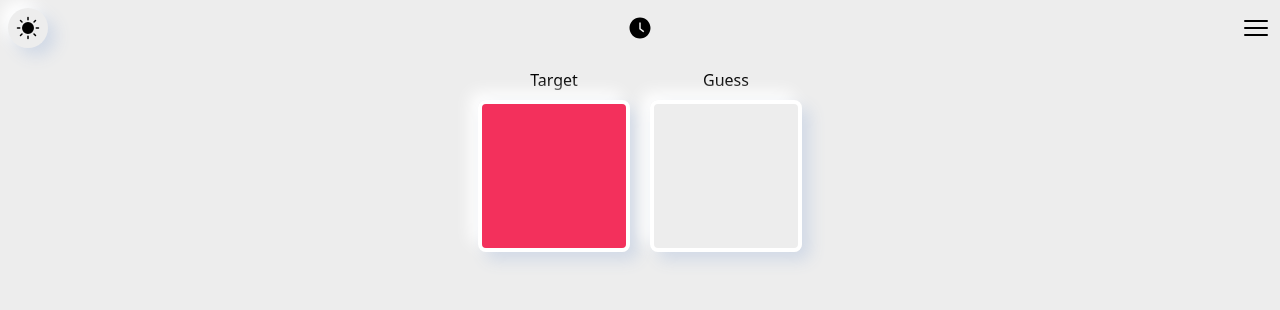
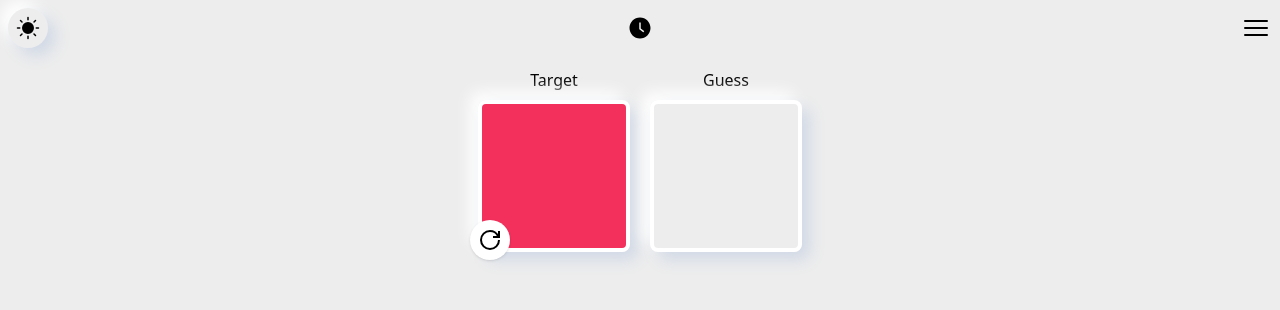
Before and after one commit to 19Nikola96/hexacodle, a Next.js app: page /unlimited in a window 1280 px wide. Shown: the top 310 px of the page. Built offline with nearby package versions, Linux system fonts and the light colour scheme.

Commit message:
add reset for unlimitede mode

```diff
--- a/app/_cross_project/ui_components/Header.tsx
+++ b/app/_cross_project/ui_components/Header.tsx
@@ -22,7 +22,7 @@ const Header = () => {
 
   return (
     <>
-      <div className="flex justify-between z-40 items-center">
+      <header className="flex justify-between z-40 items-center">
         <DarkModeToggle />
         <Link href={isPathnameHome ? "/unlimited" : "/"} className="p-3">
           {isPathnameHome ? (
@@ -48,7 +48,7 @@ const Header = () => {
           rounded
           size={24}
         />
-      </div>
+      </header>
       <Modal
         modalRef={modalRef}
         isOpen={isOpen}
--- /dev/null
+++ b/app/_cross_project/ui_components/ResetButton.tsx
@@ -0,0 +1,32 @@
+import { cn } from "@/app/_cross_project/utils";
+import React, { useState } from "react";
+import { GrPowerReset } from "react-icons/gr";
+
+type ResetButtonProps = { resetHexacodle: () => void };
+
+const ResetButton = ({ resetHexacodle }: ResetButtonProps) => {
+  const [isClicked, setIsClicked] = useState(false);
+
+  return (
+    <button
+      onClick={() => {
+        resetHexacodle();
+        setIsClicked(true);
+        setTimeout(() => {
+          setIsClicked(false);
+        }, 200);
+      }}
+      type="button"
+      className={cn(
+        "bg-white shadow flex items-center justify-center text-2xl w-10 h-10 rounded-full cursor-pointer absolute -bottom-2 -left-2 z-40",
+        isClicked
+          ? "clicked-button-animation rotate-360 transition-all"
+          : "transition-none",
+      )}
+    >
+      <GrPowerReset />
+    </button>
+  );
+};
+
+export default ResetButton;
--- /dev/null
+++ b/app/_cross_project/ui_components/SmoothArrow/SmoothArrow.css
@@ -0,0 +1,41 @@
+.arrow {
+  position: absolute;
+  top: 50%;
+  left: 50%;
+  transform: translate(-50%, -50%);
+  transform: rotate(90deg);
+  cursor: pointer;
+}
+
+.arrow span {
+  display: block;
+  width: 10px;
+  height: 10px;
+  border-bottom: 2px solid #000;
+  border-right: 2px solid #000;
+  transform: rotate(45deg);
+  margin: -5px;
+  animation: animate 2s infinite;
+}
+
+.arrow span:nth-child(2) {
+  animation-delay: -0.2s;
+}
+
+.arrow span:nth-child(3) {
+  animation-delay: -0.4s;
+}
+
+@keyframes animate {
+  0% {
+      opacity: 0;
+      transform: rotate(45deg) translate(-20px, -20px);
+  }
+  50% {
+      opacity: 1;
+  }
+  100% {
+      opacity: 0;
+      transform: rotate(45deg) translate(20px, 20px);
+  }
+}
--- /dev/null
+++ b/app/_cross_project/ui_components/SmoothArrow/SmoothArrow.tsx
@@ -0,0 +1,14 @@
+import React from "react";
+import "./SmoothArrow.css";
+
+const SmoothArrow = () => {
+  return (
+    <div className="arrow">
+      <span></span>
+      <span></span>
+      <span></span>
+    </div>
+  );
+};
+
+export default SmoothArrow;
--- a/app/_use_cases/Hexacodle/domain/useHexacodle.ts
+++ b/app/_use_cases/Hexacodle/domain/useHexacodle.ts
@@ -24,6 +24,7 @@ type UseHexacodleReturn = {
   setSelectedTile: (key: string) => void;
   updateGuess: (value: string) => void;
   validateGuess: () => void;
+  resetHexacodle: () => void;
 };
 
 type UseHexacodleParams = { isUnlimited: boolean | undefined };
@@ -36,6 +37,7 @@ export const useHexacodle = ({
   const [currentGuess, setCurrentGuess] = useState<Guess>(
     CURRENT_GUESS_DEFAULT_VALUE,
   );
+  const [resetTrigger, setResetTrigger] = useState<number>(0);
   const { isOpen, openModal, modalRef } = useModal({
     blockOutsideClosing: false,
   });
@@ -50,7 +52,8 @@ export const useHexacodle = ({
       generateHexColorWithSeed(
         isUnlimited ? Math.random() : computeTodayDateIntoSeed(),
       ),
-    [isUnlimited],
+    // eslint-disable-next-line react-hooks/exhaustive-deps
+    [isUnlimited, resetTrigger],
   );
 
   const targetHexColorMap = useMemo(() => {
@@ -202,6 +205,15 @@ export const useHexacodle = ({
     };
   }, [handleKeyPress]);
 
+  const resetHexacodle = () => {
+    if (isUnlimited) {
+      setResetTrigger((prev) => prev + 1);
+      setSelectedTile("1");
+      setGuessedHexColors([]);
+      setCurrentGuess(CURRENT_GUESS_DEFAULT_VALUE);
+    }
+  };
+
   return {
     targetHexColor,
     lastGuessedHexColor,
@@ -214,5 +226,6 @@ export const useHexacodle = ({
     setSelectedTile,
     updateGuess,
     validateGuess,
+    resetHexacodle,
   };
 };
--- a/app/_use_cases/Hexacodle/ui_components/ColoredSquare.tsx
+++ b/app/_use_cases/Hexacodle/ui_components/ColoredSquare.tsx
@@ -1,5 +1,6 @@
 "use client";
 
+import ResetButton from "@/app/_cross_project/ui_components/ResetButton";
 import { Guess } from "@/app/_use_cases/Hexacodle/domain/constants";
 import { transformGuessIntoHexaString } from "@/app/_use_cases/Hexacodle/domain/transformGuessIntoHexaString";
 
@@ -9,19 +10,24 @@ type ColoredSquareProps = {
   hexColor?: string | undefined;
   label: string;
   guessedHexColors?: Guess[] | undefined;
+  resetHexacodle?: () => void;
 };
 
 const ColoredSquare = ({
   hexColor,
   label,
   guessedHexColors,
+  resetHexacodle,
 }: ColoredSquareProps) => {
   return (
     <div
-      className="flex flex-col items-center justify-center gap-2 fade-in-animation"
+      className="flex flex-col items-center justify-center gap-2 fade-in-animation relative"
       style={{ animationDelay: hexColor ? "0ms" : "200ms" }}
     >
       <span className="dark:text-white">{label}</span>
+      {hexColor && resetHexacodle && (
+        <ResetButton resetHexacodle={resetHexacodle} />
+      )}
       <div className="w-38 h-38 rounded-lg neomorphism border-4 border-white relative overflow-hidden transition-all">
         <div
           className="translate-in-animation w-full h-full"
--- a/app/_use_cases/Hexacodle/ui_components/Hexacodle.tsx
+++ b/app/_use_cases/Hexacodle/ui_components/Hexacodle.tsx
@@ -22,13 +22,18 @@ const Hexacodle = ({ isUnlimited }: HexacodleProps) => {
     setSelectedTile,
     updateGuess,
     validateGuess,
+    resetHexacodle,
   } = useHexacodle({ isUnlimited });
 
   return (
     <>
       <div className="flex flex-col items-center justify-between gap-5 h-full pt-3 relative z-10">
         <div className="flex gap-5">
-          <ColoredSquare hexColor={targetHexColor} label="Target" />
+          <ColoredSquare
+            hexColor={targetHexColor}
+            label="Target"
+            resetHexacodle={isUnlimited ? resetHexacodle : undefined}
+          />
           <ColoredSquare guessedHexColors={guessedHexColors} label="Guess" />
         </div>
         <Guesses guessedHexColors={guessedHexColors} />
```
